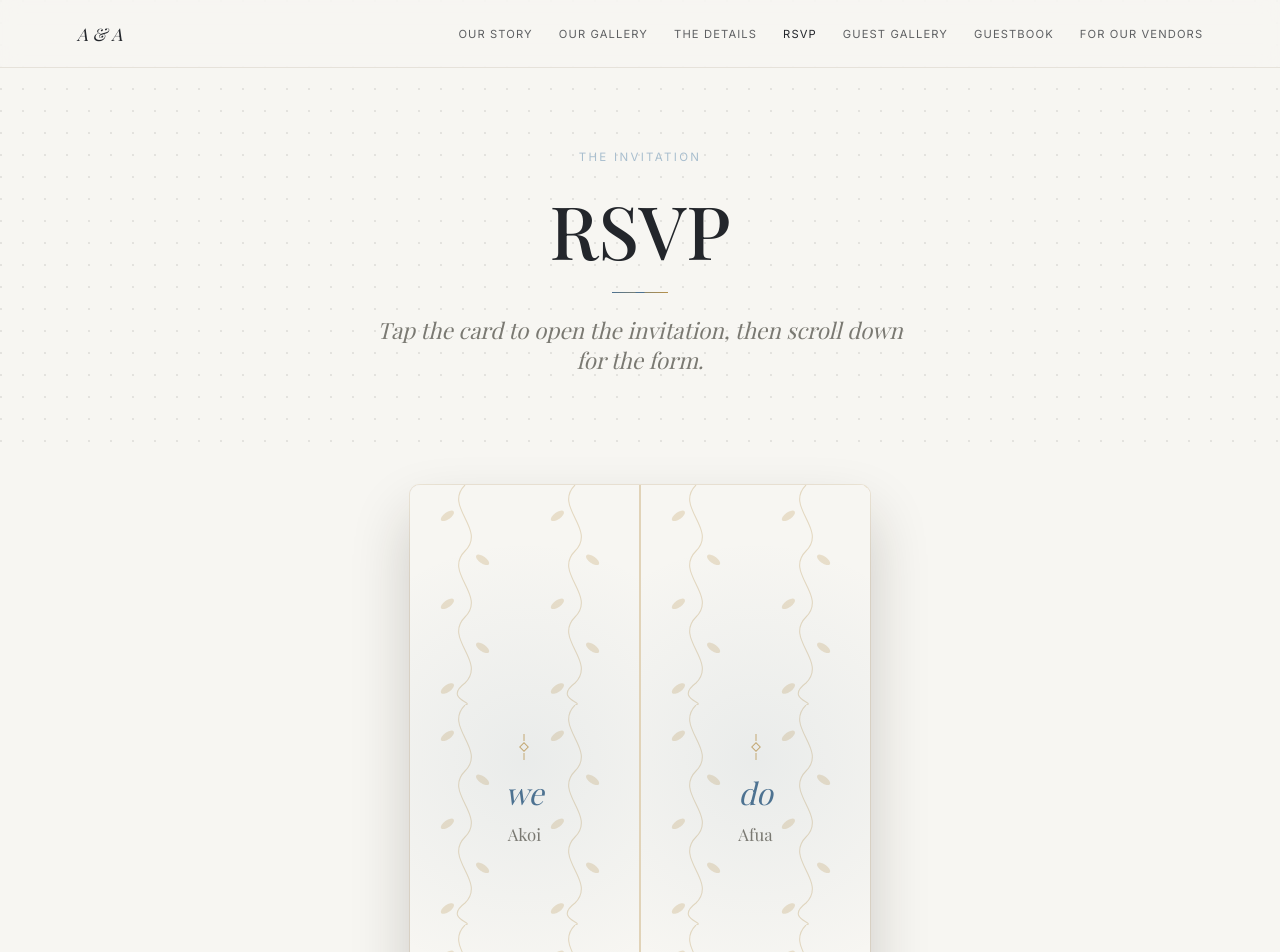
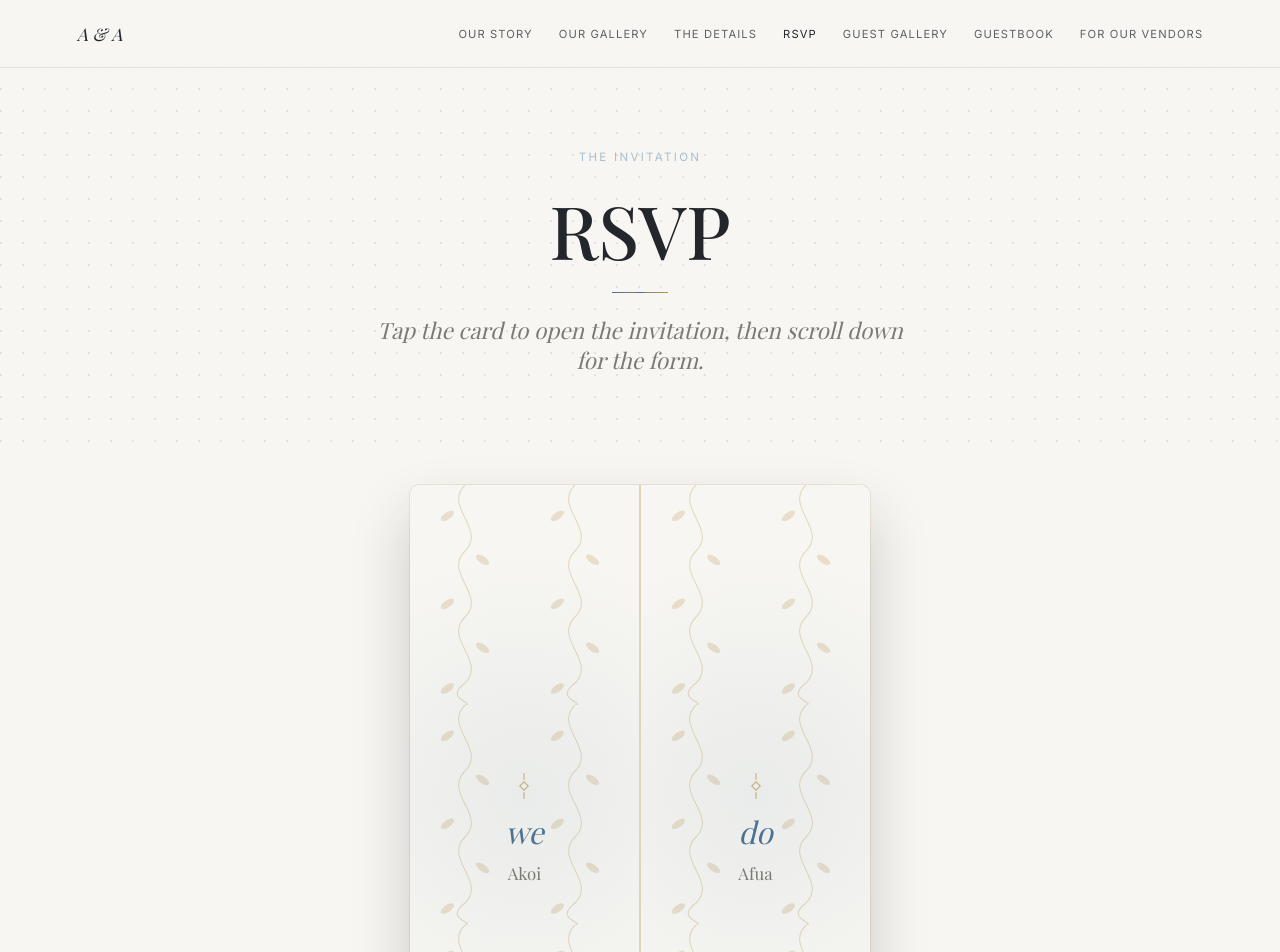
Before and after one commit to fiificode/wedding-next, a Next.js app: page /rsvp in a window 1280 px wide. Shown: the top 952 px of the page. Built offline with nearby package versions, Linux system fonts and the light colour scheme.

Commit message:
Update global CSS for invite card styles by adjusting aspect ratio and enhancing layout of names section. Added new classes for improved text alignment and styling, contributing to a more visually appealing design in the DoubleDoorInvite component.

```diff
--- a/app/globals.css
+++ b/app/globals.css
@@ -1267,7 +1267,7 @@ button {
 .invite-stage {
   position: relative;
   width: min(90vw, 460px);
-  aspect-ratio: 3 / 4;
+  aspect-ratio: 3 / 4.5;
   border-radius: 10px;
   overflow: hidden;
   cursor: pointer;
@@ -1337,13 +1337,22 @@ button {
   z-index: 2;
 }
 .invite-back-card .ib-names {
+  display: flex;
+  flex-direction: column;
+  align-items: center;
   font-family: var(--font-serif);
   font-style: italic;
   font-size: 1.7rem;
+  line-height: 1.3;
   color: var(--accent1);
   margin: 8px 0 18px;
   position: relative;
   z-index: 2;
+}
+.invite-back-card .ib-names-amp {
+  font-size: 1.1rem;
+  color: var(--accent3);
+  margin: 2px 0;
 }
 .invite-back-card .ib-venue {
   font-size: 0.85rem;
--- a/components/DoubleDoorInvite.jsx
+++ b/components/DoubleDoorInvite.jsx
@@ -44,7 +44,9 @@ export default function DoubleDoorInvite() {
             IN THE PRESENCE OF GOD AND OUR LOVED ONES, WE,
           </p>
           <div className="ib-names">
-            Nana Kofi Akoi Barimah Opoku &amp; Maame Afua Tweneboah Antwi
+            <span className="ib-names-line">Nana Kofi Akoi Barimah Opoku</span>
+            <span className="ib-names-amp">&amp;</span>
+            <span className="ib-names-line">Maame Afua Tweneboah Antwi</span>
           </div>
           <p className="ib-formal">
             JOYFULLY INVITE YOU TO WITNESS THE BEGINNING OF OUR NEW LIFE
```
